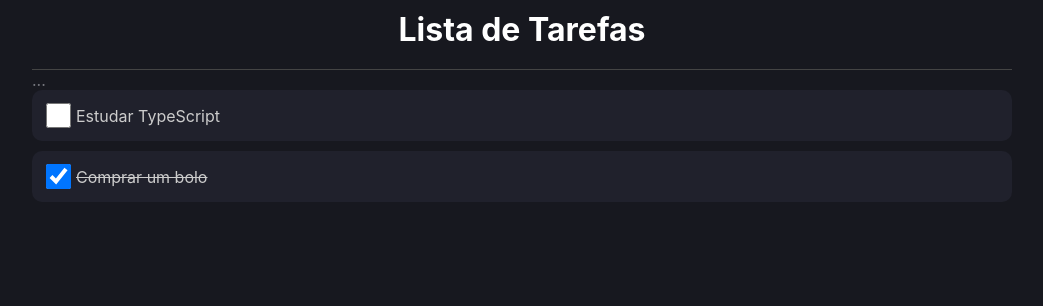
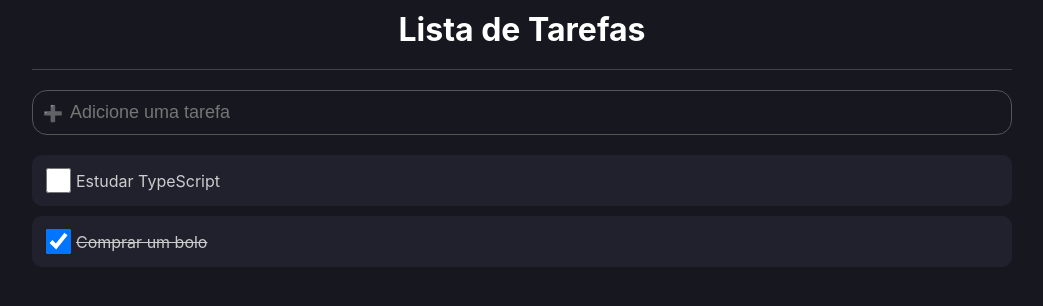
Before and after one commit to felipematheus1337/ToDo-APP, a React (Create React App) app: page / in a window 1280 px wide. Shown: the top 306 px of the page, without its empty margins (118-1161 px from the left). Built offline with nearby package versions, Linux system fonts and the light colour scheme.

Commit message:
projeto finalizado

```diff
--- a/src/App.tsx
+++ b/src/App.tsx
@@ -11,12 +11,23 @@ const App = () => {
     {id: 2, name: 'Comprar um bolo',done: true}
   ]);
 
+  const handleAddTask = (taskName: string) => {
+    let newList = [...list];
+    newList.push({
+      id: list.length + 1,
+      name: taskName,
+      done: false
+    });
+
+    setList(newList);
+  }
+
   return (
     <C.Container>
       <C.Area>
         <C.Header>Lista de Tarefas</C.Header>
 
-        <AddArea/>
+        <AddArea onEnter={handleAddTask} />
 
         {list.map((item, index) => (
           <ListItem key={index} item={item} />
--- a/src/components/AddArea/index.tsx
+++ b/src/components/AddArea/index.tsx
@@ -1,9 +1,34 @@
+import { useState,KeyboardEvent } from "react";
 import * as C from "./styles";
 
-export const AddArea = () => {
+type Props = {
+    onEnter: (taskName: string) => void
+}
+
+
+export const AddArea = ({onEnter}: Props) => {
+
+    const [inputText, setInputText] = useState('');
+
+
+    const handleKeyUp = (e: KeyboardEvent) => {
+        if (e.code === 'Enter' && inputText !== '') {
+            onEnter(inputText);
+            setInputText('');
+       }
+    }
+
+
     return (
         <C.Container>
-            ...
+            <div className="image">➕</div>
+            <input
+                type="text"
+                placeholder="Adicione uma tarefa"
+                value={inputText}
+                onChange={e => setInputText(e.target.value)}
+                onKeyUp={handleKeyUp}
+            />
       </C.Container>
     )
 }
--- a/src/components/AddArea/styles.ts
+++ b/src/components/AddArea/styles.ts
@@ -1,3 +1,23 @@
 import styled from "styled-components";
 
-export const Container = styled.div``;
+export const Container = styled.div`
+border: 1px solid #555;
+border-radius: 15px;
+padding: 10px;
+margin: 20px 0;
+display: flex;
+align-items: center;
+
+.image {
+    margin-right: 5px;
+}
+
+input {
+    border: 0px;
+    background: transparent;
+    outline: 0;
+    color: #FFF;
+    font-size: 18px;
+    flex: 1;
+}
+`;
--- a/src/components/ListItem/index.tsx
+++ b/src/components/ListItem/index.tsx
@@ -10,6 +10,7 @@ type Props = {
 export const ListItem = ({ item }: Props) => {
     const [isChecked, setIsChecked] = useState(item.done);
 
+
     return (
         <C.Container done={isChecked}>
             <input
```
